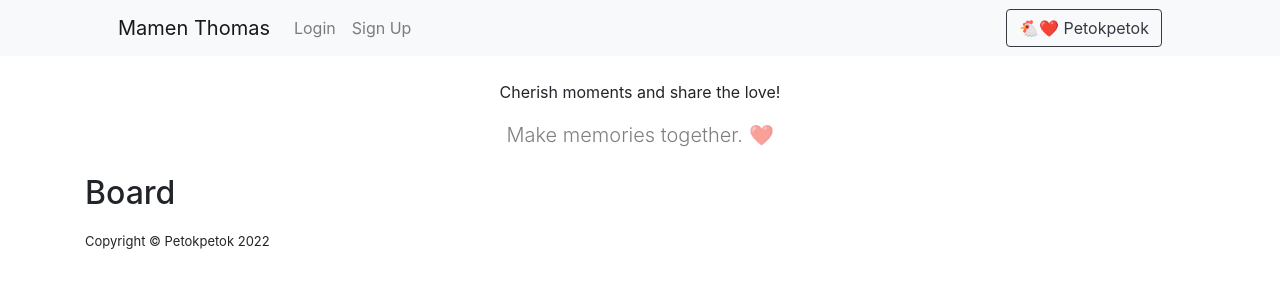
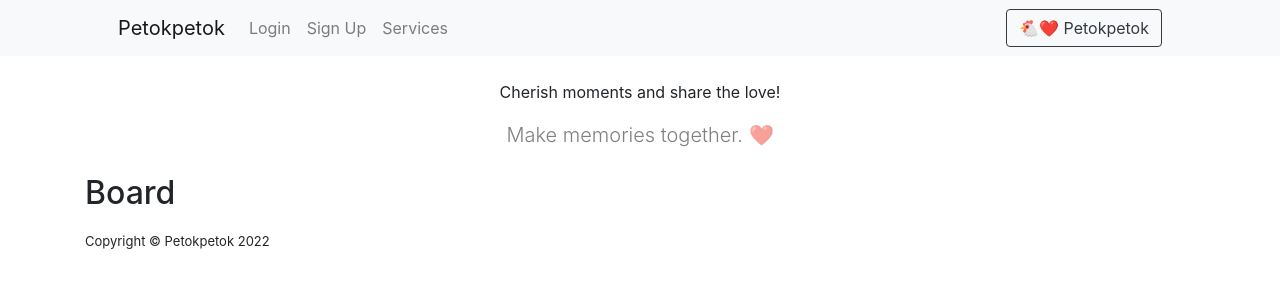
Before and after one commit to cllom/petokpetok, a Flask app: page / in a window 1280 px wide. Shown: the top 300 px of the page. Run offline with Flask 2, Linux system fonts and the light colour scheme; data that the repository does not hold is empty; some libraries are stand-ins or nearby versions.

Commit message:
push petokpetok

```diff
--- a/website/__init__.py
+++ b/website/__init__.py
@@ -7,7 +7,7 @@ import botocore
 
 
 db = SQLAlchemy()
-DB_NAME = "thomas.db"
+DB_NAME = "petokpetok.db"
 # DB_NAME = "database_with_imgTEXT.db"
 
 s3_resource = boto3.resource('s3')
--- a/website/templates/base.html
+++ b/website/templates/base.html
@@ -14,7 +14,7 @@
 		<nav class="navbar navbar-expand-lg navbar-light bg-light">
 			<div class="container px-4 px-lg-5">
 				<!-- Logo -->
-				<a class="navbar-brand" href="/">Mamen Thomas</a>
+				<a class="navbar-brand" href="/">Petokpetok</a>
 				<button class="navbar-toggler" type="button" data-toggle="collapse" data-target="#navbar">
 					<span class="navbar-toggler-icon"></span>
 				</button>
@@ -27,6 +27,7 @@
 						<a href="/login" id="login" class="nav-item nav-link">Login</a>
 						<a href="/sign-up" id="signUp" class="nav-item nav-link">Sign Up</a>
 						{% endif %}
+						<a href="/services" id="services" class="nav-item nav-link">Services</a>
 					</div>
 					<!-- Petokpetok Logo -->
 					<div class="navbar-nav ml-auto">
--- a/website/views.py
+++ b/website/views.py
@@ -68,3 +68,7 @@ def delete_note():
 @views.route('/about')
 def about():
 	return render_template("about.html", user=current_user)
+
+@views.route('/services')
+def services():
+	return render_template("services.html", user=current_user)
```
Also changed, not shown: website/templates/services.html (added, +15 -0 lines).
